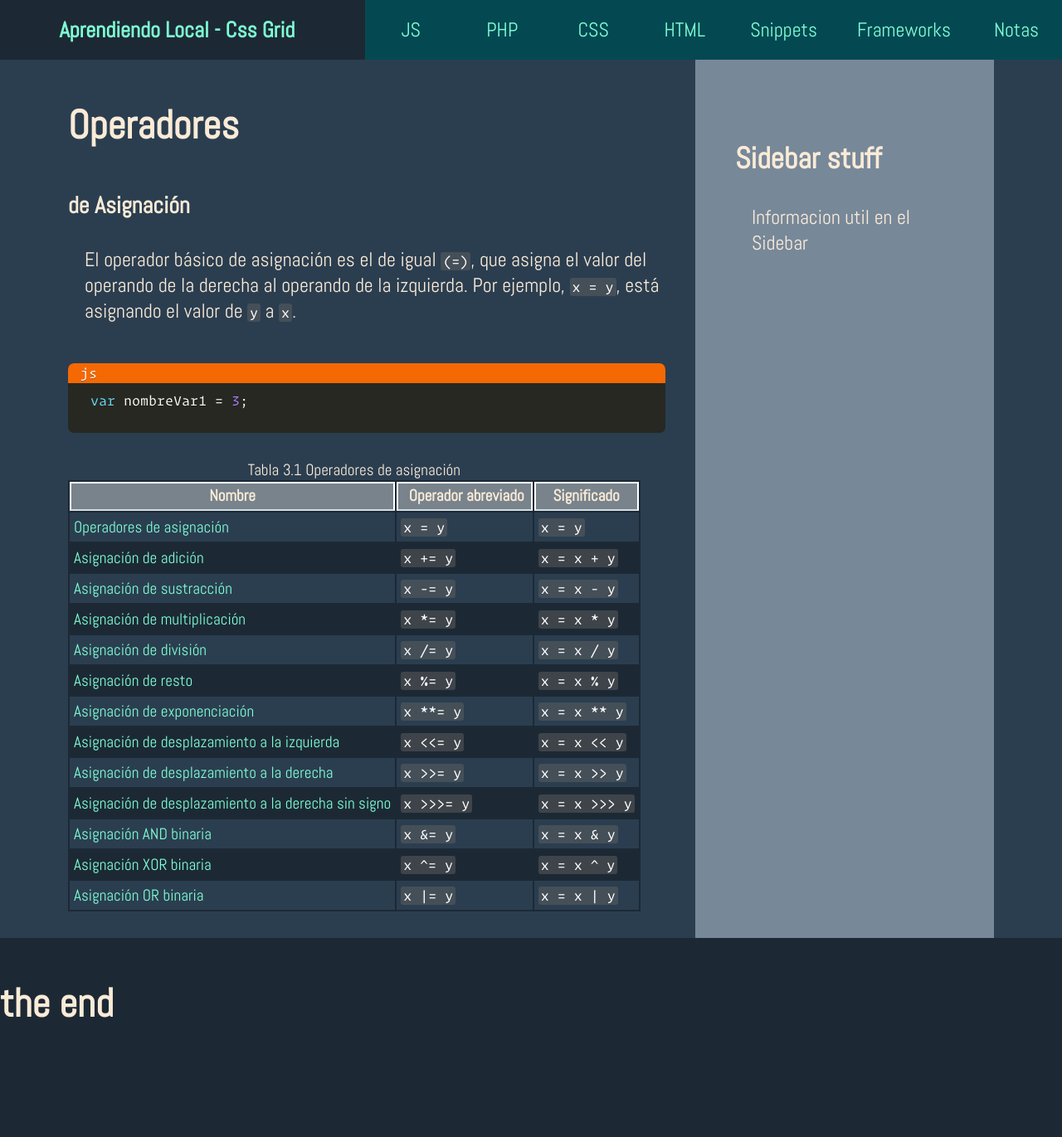
After one commit to jesushernan3/aprendiendo.local, a PHP site: page /views/operadores-js.php in a window 1280 px wide. The commit adds this page. Shown: the whole page at 83% size. Run offline with PHP 8.4, Linux system fonts and the light colour scheme.

Commit message:
nueva vista operadores-js

```diff
--- a/css/main.css
+++ b/css/main.css
@@ -4,12 +4,7 @@
   font-weight: normal;
   font-style: normal;
 }
-main > ul li,
-section > ul li {
-  list-style-type: circle;
-  margin: 10px 0 20px 2.2em;
-  font-size: 1.3rem;
-}
+
 /* Normalizador
 ====================== */
 * {
@@ -44,6 +39,17 @@ body {
     "footer footer footer footer" 10em
     / 1fr minmax(30em, 5fr) minmax(15em, 2fr) 1fr;
 }
+body ul li {
+  text-decoration: none;
+  background: no-repeat;
+  text-align: left;
+}
+main > ul li,
+section > ul li {
+  list-style-type: circle;
+  margin: 10px 0 20px 2.2em;
+  font-size: 1.3rem;
+}
 a {
   color: #7fffd4;
 }
@@ -54,7 +60,7 @@ h1,
 h2,
 h3,
 h4 {
-  margin: 2rem 0 3rem 0;
+  margin: 3rem 0 2rem 0;
 }
 hr {
   margin-top: 21px;
@@ -63,9 +69,27 @@ hr {
   border-top: 1px solid #596a7b;
 }
 p {
-  margin: 0 0 1em 20px;
+  margin: 0 0 2em 20px;
 }
-
+.standard-table {
+  font-size: 1.2rem;
+  background-color: #1c2935;
+  margin: 2rem 0;
+}
+.standard-table tr td {
+  padding: 5px;
+}
+.standard-table tbody tr:nth-child(2n + 1) {
+  background: #2b3e50;
+}
+.standard-table thead tr th {
+  border: 2px solid #fff;
+  border-bottom: 2px solid #d4dde4;
+  background: #eaeef2;
+  background: rgba(212, 221, 228, 0.5);
+  padding: 2px 8px 4px;
+  font-weight: 700;
+}
 /* Header
 ====================== */
 header {
@@ -141,7 +165,6 @@ pre[rel]::before {
 pre[rel="PHP"]::before {
   background: #298f8c;
 }
-
 /*  Color de fondo para :before js --------- */
 pre[rel="JS"]::before {
   background: #f46903;
@@ -153,6 +176,9 @@ pre[rel="COMMENT"]::before {
 /* Color de fondo para :before codigo ------------*/
 pre[rel="CODIGO"]::before {
   background: #555;
+}
+pre[class="language-*"] {
+  margin-bottom: 3rem;
 }
 /*====================
   Main Nav
@@ -169,14 +195,14 @@ ul.main-nav-contenedor {
 ul li.menues {
   float: left;
   min-width: 110px;
-}
-ul li {
   background: #044952;
   line-height: 3em;
   text-align: center;
   cursor: pointer;
 }
-
+ul li.menues li {
+  background: #044952;
+}
 ul li a {
   display: block;
   padding: 0 1.5rem;
--- a/inc/partials/nav-main.php
+++ b/inc/partials/nav-main.php
@@ -4,7 +4,7 @@
 			<a href="#" class="dropDown">JS</a>
 			<ul>
 				<li><a href="../views/variables-js.php">Variables</a></li>
-				<li><a href="#">submenu 2 mas largo</a></li>
+				<li><a href="../views/operadores-js.php">Operadores</a></li>
 				<li><a href="#">submenu 3</a></li>
 				<li><a href="#">submenu 4</a></li>
 				<li><a href="#">submenu 5</a></li>
@@ -53,7 +53,7 @@
 		<li class="menues">
 			<a href="#" class="dropDown">Notas</a>
 			<ul>
-				<li><a href="#">submenu 1</a></li>
+				<li><a href="#">Teorias</a></li>
 				<li><a href="#">submenu 2</a></li>
 				<li><a href="#">submenu 3</a></li>
 			</ul>
--- /dev/null
+++ b/views/operadores-js.php
@@ -0,0 +1,100 @@
+<?php
+$raiz = "../";
+include_once("../php/funciones-comunes.php");
+$titulo_pagina = 'Operadores JS';
+include($raiz . "inc/head.php");
+?>
+
+<main>
+  <h1>Operadores</h1>
+
+  <h3>de Asignación</h3>
+  <p>El operador básico de asignación es el de igual <code>(=)</code>, que asigna el valor del operando de la derecha al operando de la izquierda. Por ejemplo, <code>x = y</code>, está asignando el valor de <code>y</code> a <code>x</code>.</p>
+  <pre class="language-js" rel="js"><code>var nombreVar1 = 3;</code></pre>
+
+  <table class="standard-table">
+ <caption>Tabla 3.1 Operadores de asignación</caption>
+ <thead>
+  <tr>
+   <th scope="col">Nombre</th>
+   <th scope="col">&nbsp;Operador abreviado</th>
+   <th scope="col">Significado</th>
+  </tr>
+ </thead>
+ <tbody>
+  <tr>
+   <td><a href="#">Operadores de asignación</a></td>
+   <td><code>x = y</code></td>
+   <td><code>x = y</code></td>
+  </tr>
+  <tr>
+   <td><a href="#">Asignación de adición</a></td>
+   <td><code>x += y</code></td>
+   <td><code>x = x + y</code></td>
+  </tr>
+  <tr>
+   <td><a href="#">Asignación de sustracción</a></td>
+   <td><code>x -= y</code></td>
+   <td><code>x = x - y</code></td>
+  </tr>
+  <tr>
+   <td><a href="#">Asignación de multiplicación</a></td>
+   <td><code>x *= y</code></td>
+   <td><code>x = x * y</code></td>
+  </tr>
+  <tr>
+   <td><a href="#">Asignación de división</a></td>
+   <td><code>x /= y</code></td>
+   <td><code>x = x / y</code></td>
+  </tr>
+  <tr>
+   <td><a href="#">Asignación de resto</a></td>
+   <td><code>x %= y</code></td>
+   <td><code>x = x % y</code></td>
+  </tr>
+  <tr>
+   <td><a href="#">Asignación de exponenciación</a></td>
+   <td><code>x **= y</code></td>
+   <td><code>x = x ** y</code></td>
+  </tr>
+  <tr>
+   <td><a href="#">Asignación de desplazamiento a la izquierda</a></td>
+   <td><code>x &lt;&lt;= y</code></td>
+   <td><code>x = x &lt;&lt; y</code></td>
+  </tr>
+  <tr>
+   <td><a href=#>Asignación de desplazamiento a la derecha</a></td>
+   <td><code>x &gt;&gt;= y</code></td>
+   <td><code>x = x &gt;&gt; y</code></td>
+  </tr>
+  <tr>
+   <td><a href="#">Asignación de desplazamiento a la derecha sin signo</a></td>
+   <td><code>x &gt;&gt;&gt;= y</code></td>
+   <td><code>x = x &gt;&gt;&gt; y</code></td>
+  </tr>
+  <tr>
+   <td><a href="#">Asignación AND binaria</a></td>
+   <td><code>x &amp;= y</code></td>
+   <td><code>x = x &amp; y</code></td>
+  </tr>
+  <tr>
+   <td><a href="#">Asignación XOR binaria</a></td>
+   <td><code>x ^= y</code></td>
+   <td><code>x = x ^ y</code></td>
+  </tr>
+  <tr>
+   <td><a href="#">Asignación OR binaria</a></td>
+   <td><code>x |= y</code></td>
+   <td><code>x = x | y</code></td>
+  </tr>
+ </tbody>
+</table>
+
+</main>
+
+	<aside>
+	  <h1>Sidebar stuff</h1>
+	  <p>Informacion util en el Sidebar</p>
+	</aside>
+
+<?php include($raiz . "inc/foot.php"); ?>
```
Also changed, not shown: views/variables-js.php (+18 -26 lines).
